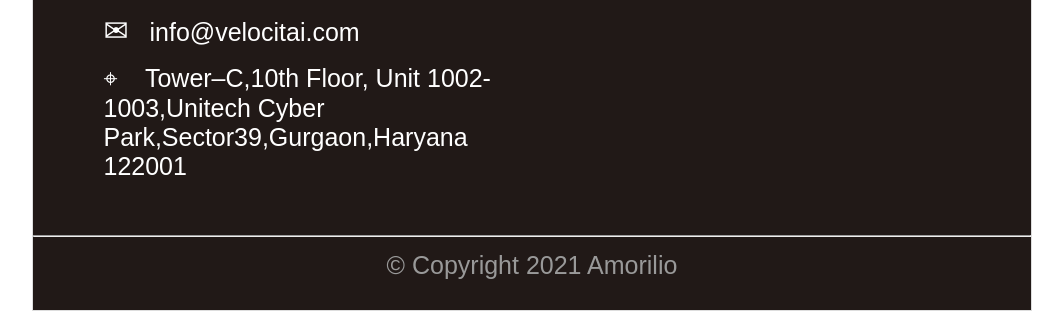
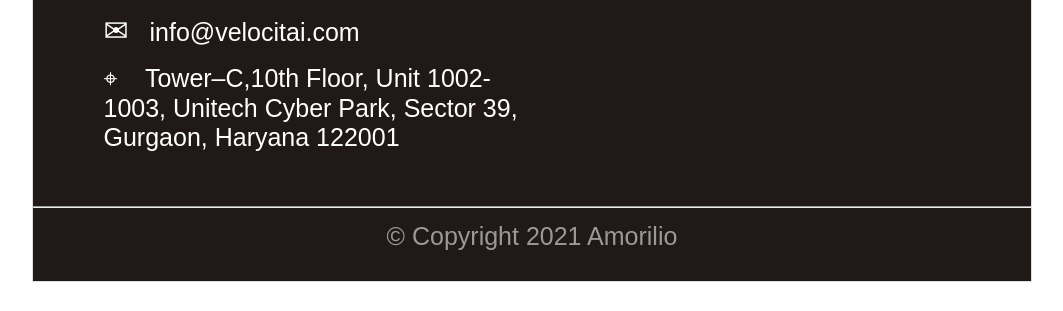
Before and after one commit to 8898756342/mailer, a plain HTML site: page index.html in a window 1280 px wide. Shown: the part 4047-4358 px from the top of the page, without its empty margins (108-1171 px from the left). After the commit the page ends 4329 px from the top, so only its background shows below. Drawn offline with Linux system fonts and the light colour scheme.

Commit message:
second-commit

```diff
--- a/index.html
+++ b/index.html
@@ -170,7 +170,7 @@
                                     <li style ="color: white;"><a  style="text-decoration: none; font-size: 25px; color: white;" href="mailto:info@velocitai.com" > <span style="color: white; font-size: 30px;">&#9993;</span> &nbsp;  info@velocitai.com</p> </a></li><br>
 
 
-                                    <li style="font-size: 25px; color: white;" ><span >&#8982;</span>&nbsp; &nbsp; <span style="font-size: 25px; text-align: left;">Tower–C,10th Floor, Unit 1002-1003,Unitech Cyber Park,Sector39,Gurgaon,Haryana 122001 </span></li>
+                                    <li style="font-size: 25px; color: white;" ><span >&#8982;</span>&nbsp; &nbsp; <span style="font-size: 25px; ">Tower–C,10th Floor, Unit 1002-1003, Unitech Cyber Park, Sector 39, Gurgaon, Haryana 122001 </span></li>
                                     <!-- <li style="color: white; font-size: 25px; text-align: left;">&nbsp; &nbsp; &nbsp;  1002-1003,Unitech Cyber</li>
                                     <li style="color: white; font-size: 25px;text-align: left;"> &nbsp; &nbsp; &nbsp; &nbsp;Park, Sector 39,Gurgaon, </li>
                                     <li style="color: whitesmoke; font-size: 25px;"> &nbsp; &nbsp; &nbsp; &nbsp;Haryana 122001</li> -->
```
